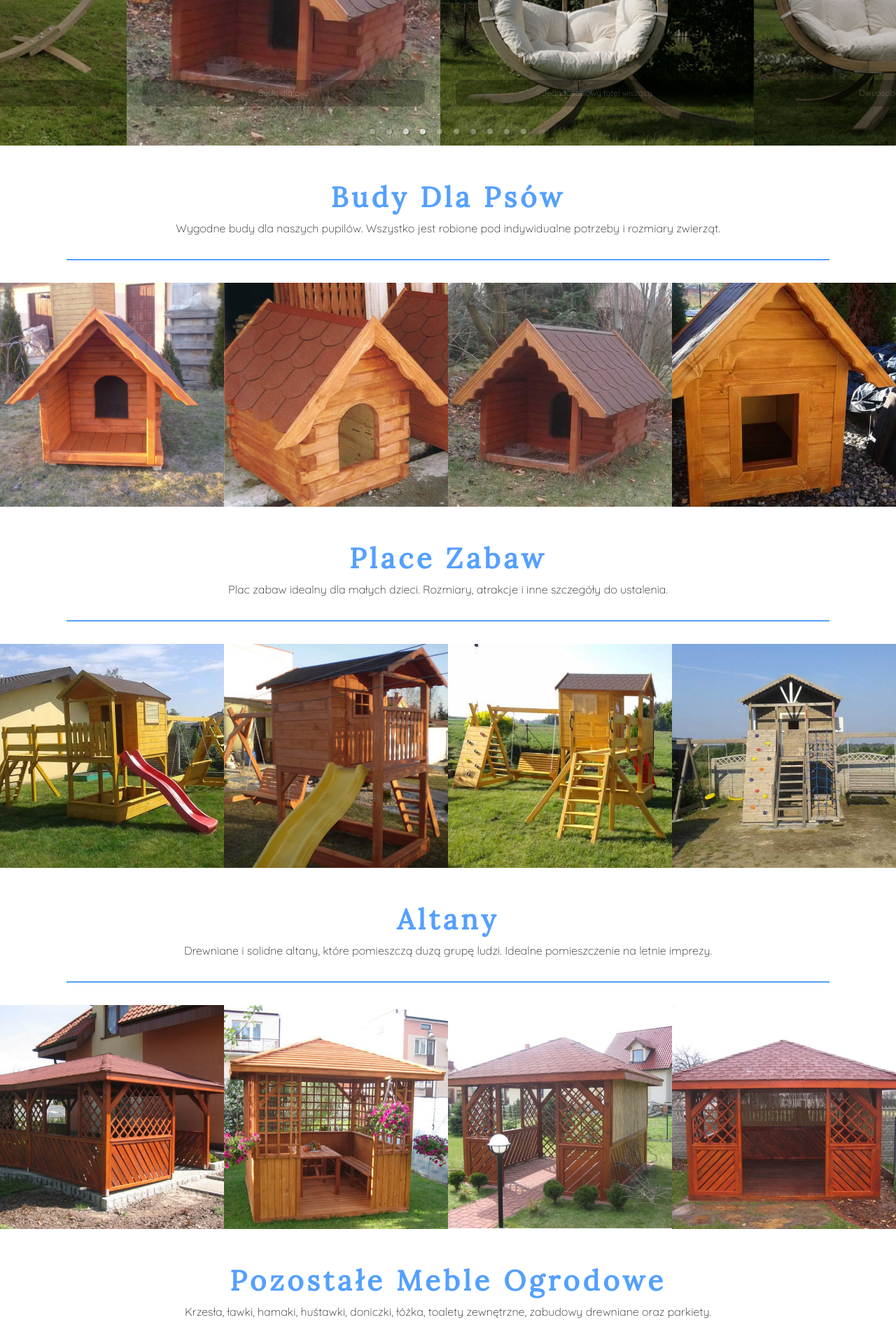
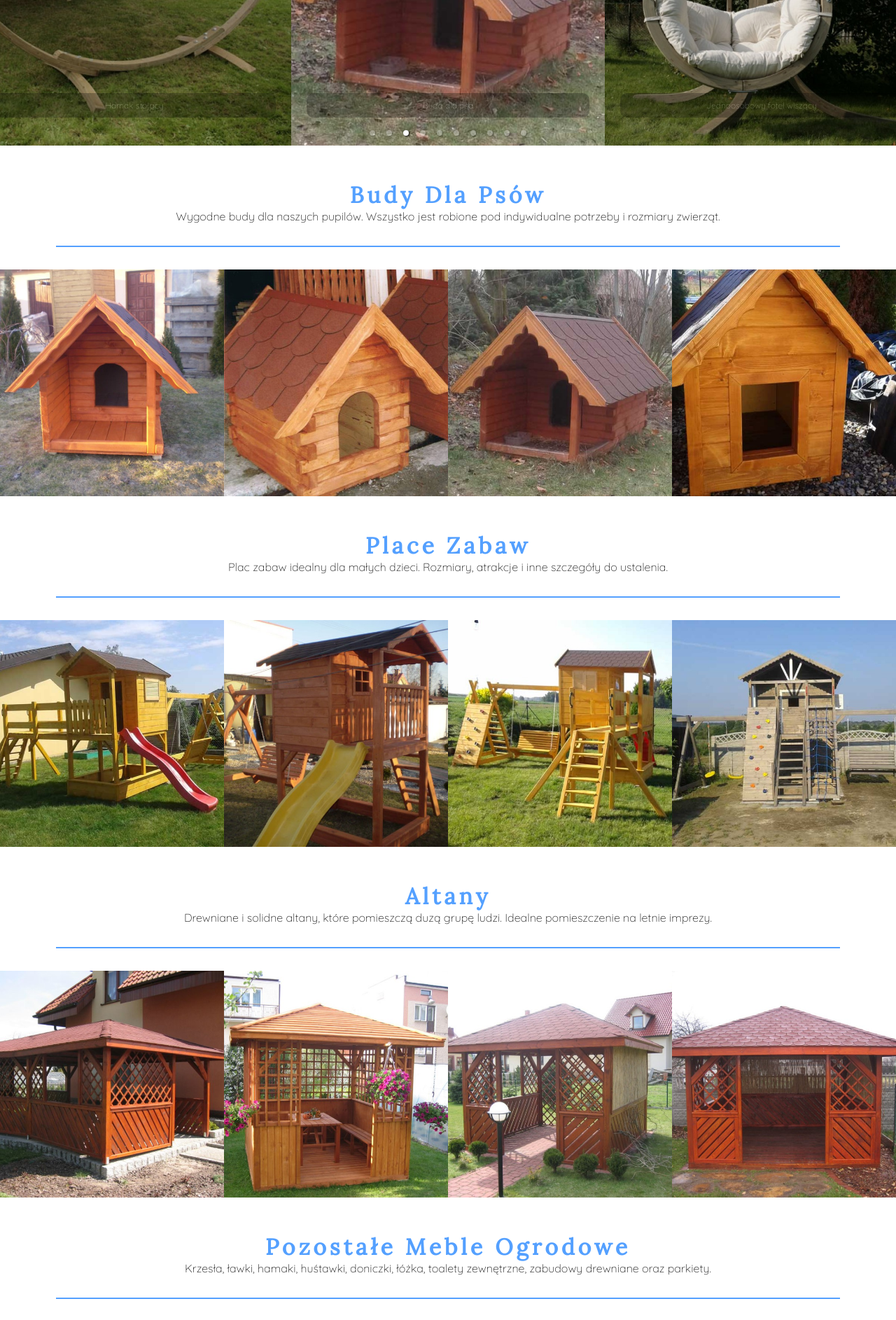
Before and after one commit to AdrianSad/garden-furniture, a React (Create React App) app: page /gallery in a window 1280 px wide. Shown: the part 240-2126 px from the top of the page at 70% size. Built offline with nearby package versions, Linux system fonts and the light colour scheme.

Commit message:
refactor to flexbox

```diff
--- a/package.json
+++ b/package.json
@@ -6,7 +6,6 @@
     "@testing-library/jest-dom": "^4.2.4",
     "@testing-library/react": "^9.5.0",
     "@testing-library/user-event": "^7.2.1",
-    "bootstrap": "^4.5.2",
     "google-map-react": "^2.1.3",
     "react": "^16.13.1",
     "react-dom": "^16.13.1",
--- a/src/App.js
+++ b/src/App.js
@@ -1,6 +1,5 @@
 import React from 'react';
 import './App.css';
-import 'bootstrap/dist/css/bootstrap.min.css';
 import 'react-image-lightbox/style.css';
 import {BrowserRouter as Router, Route, Switch} from 'react-router-dom';
 import Home from "./pages/HomePage";
--- a/src/components/Contact.js
+++ b/src/components/Contact.js
@@ -54,6 +54,10 @@ justify-content: flex-end;
 margin: 10vh 10vw;
 width: 30vw;
 
+.text-center{
+  text-align: center;
+}
+
 @media (max-width: 768px){
   width: 80vw;
 }
@@ -79,7 +83,6 @@ hr {
 
 .line{
   margin-top: 2rem;
-  display: block;
   text-align: center;
 }
 
--- a/src/components/ContactForm.js
+++ b/src/components/ContactForm.js
@@ -1,39 +1,75 @@
 import React from 'react';
 import Title from "./Title";
+import styled from "styled-components";
 
 const ContactForm = () => {
     return (
-        <div className="row">
-            <div className="col-10 mx-auto col-md-6 my-3">
-
+        <ContactFormWrapper>
+            <div>
                 <Title text="Skontaktuj się z nami"/>
 
-                <form className="mt-5" action="https://formspree.io/mrgyozey" method="POST">
+                <form action="https://formspree.io/mrgyozey" method="POST">
 
                     <div className="form-group">
-                        <input type="text" className="form-control" name="firstName" placeholder="Jan Kowalski"/>
+                        <input type="text" name="firstName" placeholder="Jan Kowalski"/>
                     </div>
 
                     <div className="form-group">
-                        <input type="email" className="form-control" name="email" placeholder="email@example.com"/>
+                        <input type="email" name="email" placeholder="email@example.com"/>
                     </div>
 
                     <div className="form-group">
-                        <input type="text" className="form-control" name="subject" placeholder="Temat wiadomości"/>
+                        <input type="text" name="subject" placeholder="Temat wiadomości"/>
                     </div>
 
                     <div className="form-group">
-                        <textarea rows="10" className="form-control" name="message" placeholder="Twoja wiadomość"/>
+                        <textarea rows="10" name="message" placeholder="Twoja wiadomość"/>
                     </div>
 
-                    <div className="form-group mt-3">
-                        <input type="submit" value="Wyślij" className="form-control bg-primary text-white"/>
+                    <div className="form-group">
+                        <input type="submit" value="Wyślij"/>
                     </div>
                 </form>
-
             </div>
-        </div>
+        </ContactFormWrapper>
     );
 };
 
+const ContactFormWrapper = styled.div`
+  display: flex;
+  padding: 0 10vw;
+  margin: 5vh auto 5vh auto;
+  justify-content: center;
+
+form{
+  margin-top: 3vh;
+}
+
+.form-group {
+  margin-top: 1rem;
+}
+
+input, select, textarea {
+  width: 100%;
+  padding: 12px;
+  border: 1px solid #ccc;
+  border-radius: 4px;
+  resize: vertical;
+}
+
+input[type=submit] {
+  background-color: var(--primaryColor);
+  color: white;
+  padding: 12px 20px;
+  border: none;
+  border-radius: 4px;
+  cursor: pointer;
+  float: bottom;
+}
+
+input[type=submit]:hover {
+  background-color: var(--primaryDark);
+}
+`;
+
 export default ContactForm;
--- a/src/components/Footer.js
+++ b/src/components/Footer.js
@@ -4,21 +4,17 @@ import {FaFacebook} from "react-icons/fa";
 
 const Footer = () => {
     return ( <FooterWrapper>
-            <div className="container py-3">
-                <div className="row">
-                    <div className="col-md-6">
-                        <p className="text-capitalize">
+                    <div>
+                        <p>
                             copyright &copy; Meble Ogrodowe {new Date().getFullYear()}. all rights reserved
                         </p>
                     </div>
 
-                    <div className="col-md-6 d-flex justify-content-around">
+                    <div>
                         <a href="https://www.facebook.com">
                             <FaFacebook className="icon"/>
                         </a>
                     </div>
-                </div>
-            </div>
         </FooterWrapper>
     );
 }
@@ -26,6 +22,12 @@ const Footer = () => {
 const FooterWrapper = styled.footer`
   background: var(--darkGrey);
   color: var(--mainWhite);
+
+  display: flex;
+  width: 100%;
+  flex-flow: row nowrap;
+  padding: 1rem;
+  justify-content: space-around;
 
 .icon{
   font-size: 1.5rem;
@@ -36,6 +38,10 @@ const FooterWrapper = styled.footer`
   color: var(--primaryColor);
   cursor: pointer;
 }
+
+p {
+  text-transform: capitalize;
+}
 `;
 
 export default Footer;
--- a/src/components/Gallery/GalleryRow.js
+++ b/src/components/Gallery/GalleryRow.js
@@ -1,5 +1,6 @@
 import React, {useState} from 'react';
 import Lightbox from "react-image-lightbox";
+import styled from "styled-components";
 
 const GalleryRow = ({arr}) => {
 
@@ -13,22 +14,59 @@ const GalleryRow = ({arr}) => {
                 enableZoom={false}
                 onCloseRequest={() => setOpen(false)}
             />}
-            <div>
-                <div className="row">
+            <RowWrapper>
                     {arr.map((item, index) => {
-                        return <div className="col-12 col-md-6 col-sm-12 col-lg-3 zoom" key={index}>
+                        return <div className="zoom" key={index}>
                             <img src={item} alt="gallery page" onClick={() => {
                                 setOpen(true);
                                 setSrc(item);
                             }}
-                                 style={{cursor: "pointer"}}
                             />
                         </div>
                     })}
-                </div>
-            </div>
+            </RowWrapper>
         </>
     );
 };
 
+const RowWrapper = styled.div`
+
+  display: flex;
+  flex-flow: row nowrap;
+
+@media(max-width: 1200px){
+  flex-flow: row wrap;
+
+  .zoom {
+    flex-basis: 50%;
+  }
+}
+
+@media(max-width: 768px){
+  flex-flow: column wrap;
+}
+
+
+
+.zoom {
+  overflow: hidden;
+  margin: 0;
+  padding: 0;
+}
+
+.zoom img{
+  width: 100%;
+  height: 100%;
+  -webkit-transition: all 1s ease;
+  -moz-transition: all 1s ease;
+  transition: all 1s ease;
+
+  cursor: pointer;
+}
+
+.zoom img:hover {
+ transform: scale(1.2);
+}
+`;
+
 export default GalleryRow;
--- a/src/components/Navbar/RightNav.js
+++ b/src/components/Navbar/RightNav.js
@@ -42,10 +42,7 @@ animation: animateright 0.4s;
   color: ${props => props.fixed ? "var(--primaryColor)" : "var(--mainWhite)"};
   font-weight: bold;
   text-shadow: ${props => props.fixed ? "none" : "1px 1px var(--mainBlack)"};
-
-  &:hover, &:active{
-    text-decoration: none;
-  }
+  text-decoration: none;
 }
 
 @media (max-width: 768px) {
--- a/src/components/Title.js
+++ b/src/components/Title.js
@@ -20,6 +20,10 @@ hr {
   border: 1px solid var(--primaryColor);
   margin: 2rem 5rem;
 }
+
+p {
+  padding: 0 0.6rem;
+}
 `;
 
 export default Title;
--- a/src/pages/GalleryPage.js
+++ b/src/pages/GalleryPage.js
@@ -81,9 +81,6 @@ const GalleryPage = () => {
 
     return (
         <GalleryWrapper>
-            <div className="container-fluid">
-
-                <div className="row gallery-carousel">
             <Carousel infiniteLoop
                       showThumbs={false}
                       stopOnHover={true}
@@ -97,53 +94,34 @@ const GalleryPage = () => {
                       showArrows={true}>
                 {baseChildren.props.children}
             </Carousel>
-                </div>
 
-                <div>
-                    <Title text="Budy dla psów" desc="Wygodne budy dla naszych pupilów. Wszystko jest robione pod indywidualne potrzeby i rozmiary zwierząt."/>
-                </div>
+                <Title text="Budy dla psów"
+                       desc="Wygodne budy dla naszych pupilów. Wszystko jest robione pod indywidualne potrzeby i rozmiary zwierząt."/>
             <GalleryRow arr={[buda1, buda2, buda3, buda4]}/>
 
 
-                <div>
-                    <Title text="Place zabaw" desc="Plac zabaw idealny dla małych dzieci. Rozmiary, atrakcje i inne szczegóły do ustalenia."/>
-                </div>
+                <Title text="Place zabaw"
+                       desc="Plac zabaw idealny dla małych dzieci. Rozmiary, atrakcje i inne szczegóły do ustalenia."/>
             <GalleryRow arr={[plac1, plac2, plac3, plac4]}/>
 
-                <div>
-                    <Title text="Altany" desc="Drewniane i solidne altany, które pomieszczą duzą grupę ludzi. Idealne pomieszczenie na letnie imprezy."/>
-                </div>
+                <Title text="Altany"
+                       desc="Drewniane i solidne altany, które pomieszczą duzą grupę ludzi. Idealne pomieszczenie na letnie imprezy."/>
             <GalleryRow arr={[altana1, altana2, altana3, altana4]}/>
 
-                <div>
-                    <Title text="Pozostałe meble ogrodowe" desc="Krzesła, ławki, hamaki, huśtawki, doniczki, łóżka, toalety zewnętrzne, zabudowy drewniane oraz parkiety."/>
-                </div>
+                <Title text="Pozostałe meble ogrodowe"
+                       desc="Krzesła, ławki, hamaki, huśtawki, doniczki, łóżka, toalety zewnętrzne, zabudowy drewniane oraz parkiety."/>
             <GalleryRow arr={[pozostale1, pozostale2, pozostale4, pozostale5]}/>
             <GalleryRow arr={[pozostale3, pozostale6, pozostale7, pozostale8]}/>
 
-            </div>
         </GalleryWrapper>
     );
 };
 
 const GalleryWrapper = styled.div`
 
-.zoom {
-  overflow: hidden;
-  padding: 0;
-  margin: 0;
-}
-
-.zoom img{
+  display: flex;
   width: 100%;
-  -webkit-transition: all 1s ease;
-  -moz-transition: all 1s ease;
-  transition: all 1s ease;
-}
-
-.zoom img:hover {
- transform: scale(1.2);
-}
+  flex-flow: column nowrap;
 `;
 
 export default GalleryPage;
```
Also changed, not shown: 1 other file (tests, documents, lock files or other folders). Lines whose indentation alone changed are shown as unchanged.
